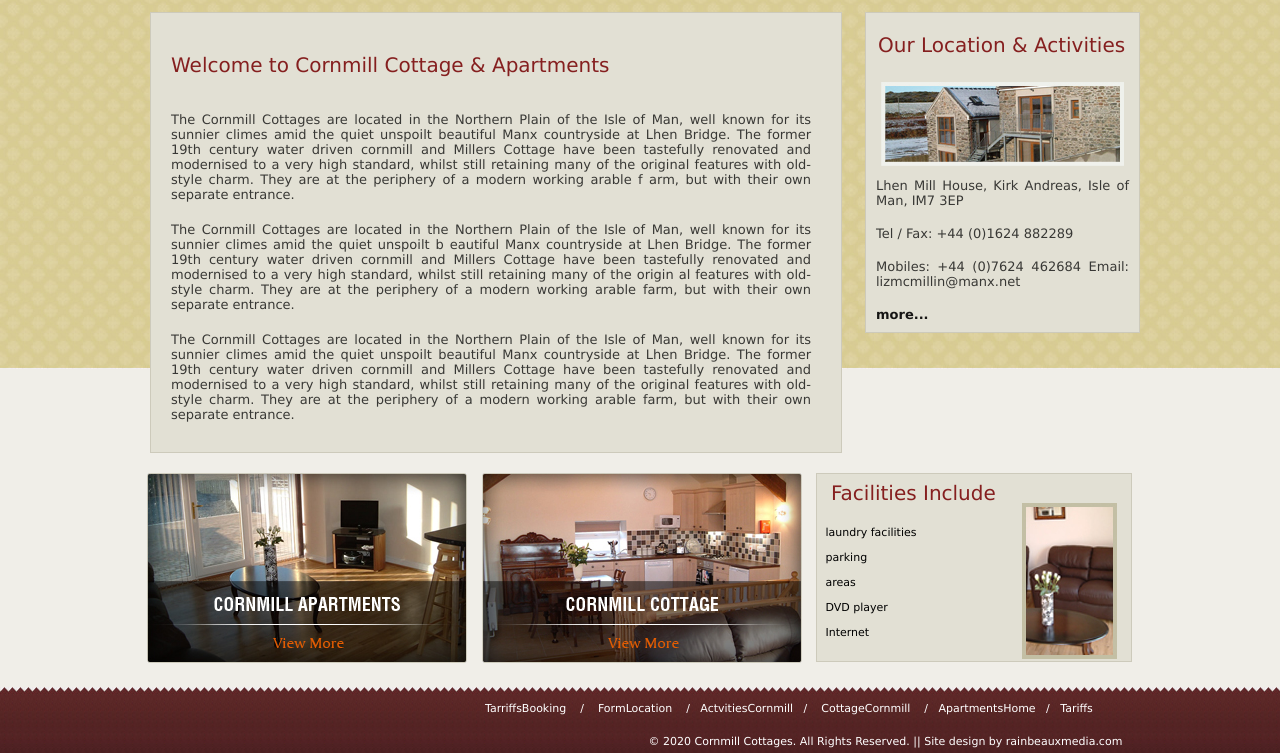
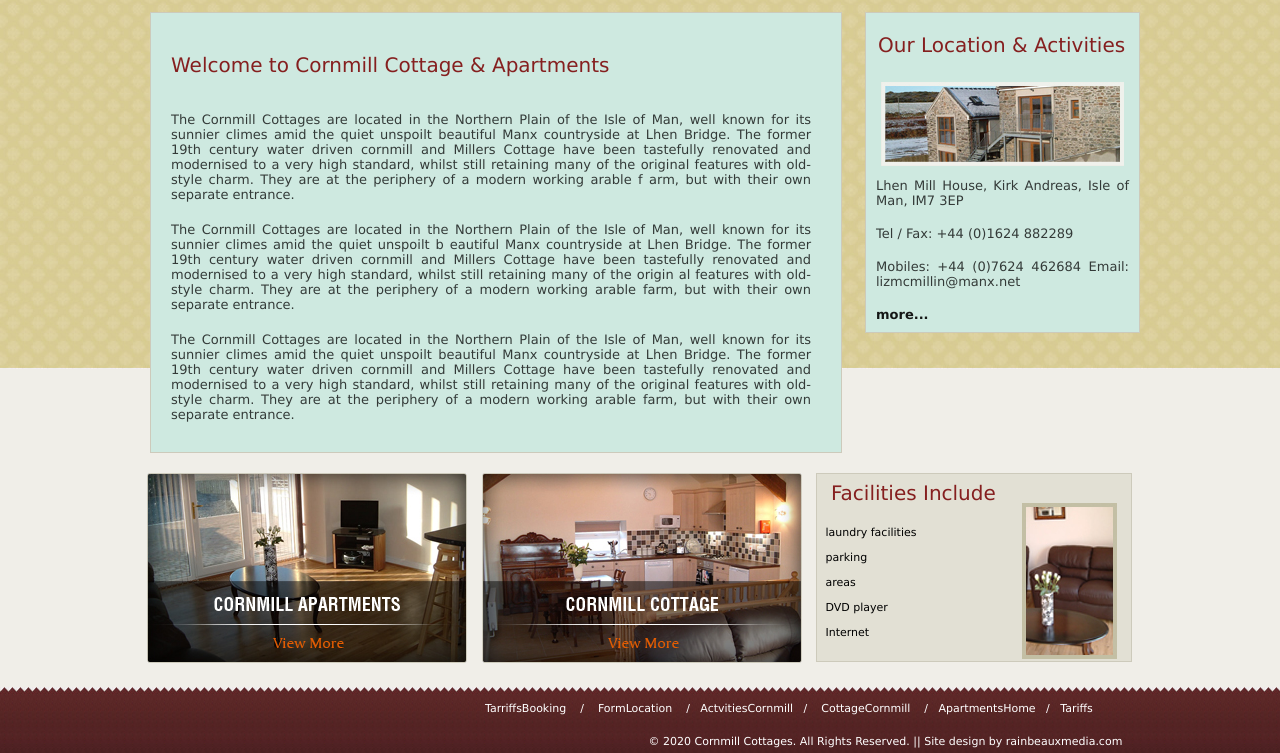
Before and after one commit to ipsha-ghimire/-Random-css-photoshop-practise-, a plain HTML site: page cornmill webste template/cornmill.html in a window 1280 px wide. Shown: the part 187-940 px from the top of the page. Drawn offline with Linux system fonts and the light colour scheme.

Commit message:
colorchanged

```diff
--- a/cornmill webste template/cornmill.html
+++ b/cornmill webste template/cornmill.html
@@ -214,6 +214,9 @@
             padding-bottom: 5px;
 
         }
+        .box1,.box2{
+            background-color: rgb(206, 233, 224);
+        }
 
 
     </style>
```
